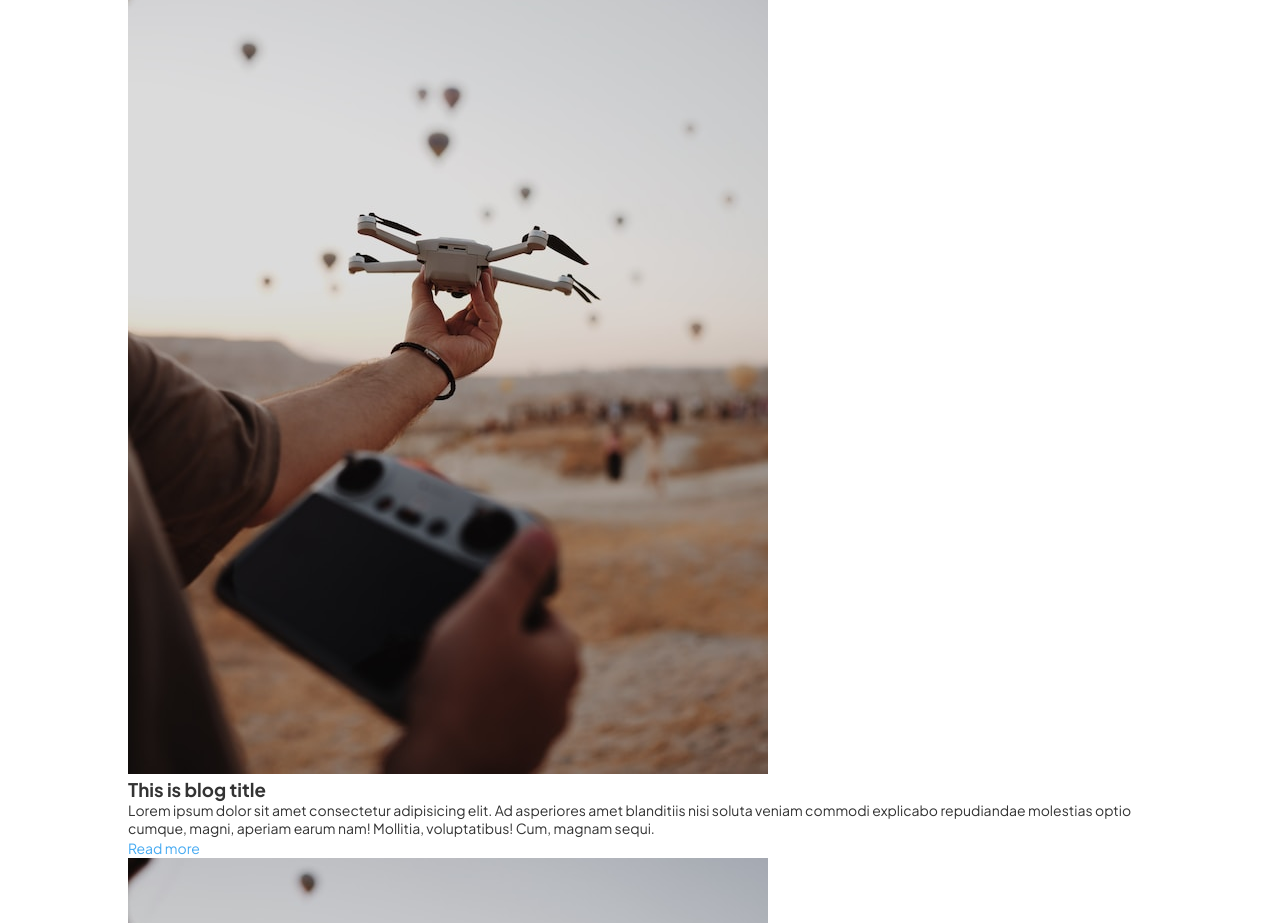
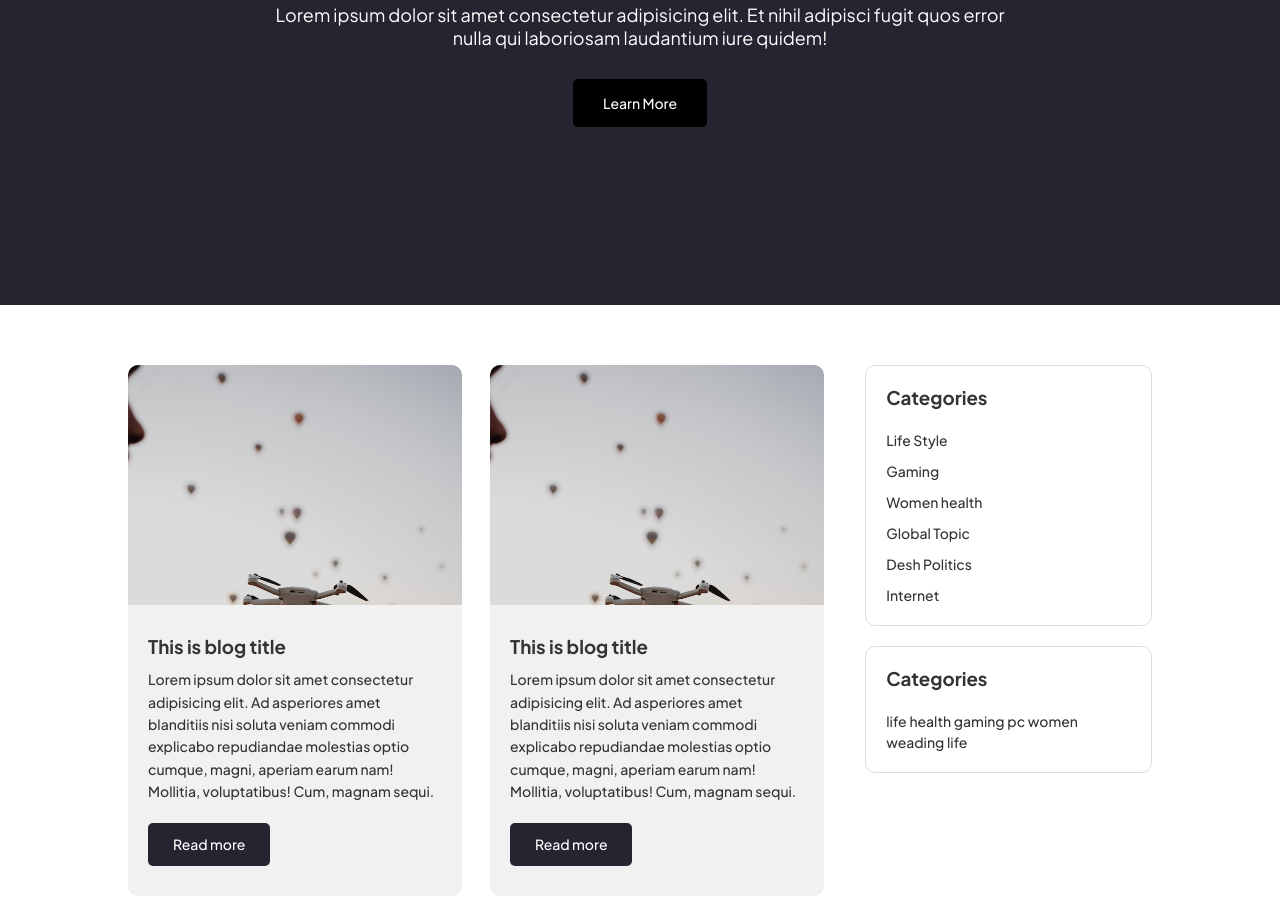
Before and after one commit to githubxiansaiful/simple-blog-page, a plain HTML site: page index.html in a window 1280 px wide. Shown: the part 322-1245 px from the top of the page. Drawn offline with Linux system fonts and the light colour scheme.

Commit message:
Added more blog and css

```diff
--- a/css/style.css
+++ b/css/style.css
@@ -8,9 +8,11 @@ a {
     text-decoration: none;
     color: #45aaf2;
     font-size: 14px;
+    font-weight: 500;
 }
 p {
     font-size: 14px;
+    font-weight: 500;
 }
 .container {
     max-width: 1080px;
@@ -24,7 +26,7 @@ footer {
     color: #fff;
     display: block;
     overflow: hidden;
-    padding: 40px 0 0 0;
+    padding: 60px 0 0 0;
 }
 .footer-column {
     width: 23.5%;
@@ -37,8 +39,8 @@ footer {
 }
 .copyright-text {
     text-align: center;
-    padding-top: 15px;
-    padding-bottom: 15px;
+    padding-top: 20px;
+    padding-bottom: 20px;
     display: block;
     overflow: hidden;
     border-top: 1px solid #ffffff31;
@@ -47,7 +49,7 @@ footer {
     position: relative;
     margin: auto;
     overflow: hidden;
-    margin-top: 30px;
+    margin-top: 50px;
 }
 .copyright-text p {
     color: #fff;
@@ -66,6 +68,17 @@ footer {
     max-width: 130px;
     filter: invert(1);
     margin-bottom: 15px;
+}
+.footer-column ul {
+    padding: 0;
+    list-style: none;
+}
+.footer-column ul li {
+    position: relative;
+    margin-bottom: 10px;
+}
+.footer-column ul li:last-child {
+    margin-bottom: 0;
 }
 header {
     padding: 20px 0;
@@ -93,3 +106,110 @@ header nav ul li a {
     color: #000;
     font-size: 16px;
 }
+.blog-area .blog-content {
+    width: 68%;
+    float: left;
+    overflow: hidden;
+    margin-right: 4%;
+}
+.blog-area .blog-sidebar {
+    width: 28%;
+    float: left;
+}
+.blog-sidebar .blog-widget {
+    padding: 20px;
+    border: 1px solid #ddd;
+    margin-bottom: 20px;
+    border-radius: 10px;
+}
+.blog-sidebar .blog-widget h3 {
+    padding-bottom: 20px;
+}
+.blog-sidebar .blog-widget ul {
+    padding: 0;
+    list-style: none;
+}
+.blog-sidebar .blog-widget ul li {
+    position: relative;
+    margin-bottom: 10px;
+}
+.blog-sidebar .blog-widget ul li:last-child {
+    margin-bottom: 0;
+}
+.blog-sidebar .blog-widget a {
+    color: #333;
+}
+article {
+    background: #f1f1f1;
+    width: 100%;
+    overflow: hidden;
+    margin-bottom: 30px;
+    border-radius: 10px;
+    width: 48%;
+    float: left;
+}
+article:nth-child(odd) {
+    margin-right: 4%;
+}
+article:last-child {
+    margin-bottom: 0 !important;
+}
+article .blog-image {
+    width: 100%;
+    height: 240px;
+    overflow: hidden;
+}
+article .blog-image img {
+    width: 100%;
+}
+article .article-content {
+    padding: 30px 20px;
+}
+.article-content h1 {
+    padding-bottom: 10px;
+}
+.article-content p {
+    margin-bottom: 20px;
+    line-height: 1.6;
+}
+.article-content .blog-readmore {
+    display: inline-block;
+    border-radius: 5px;
+    padding: 10px 25px;
+    background: #252532;
+    color: #fff;
+    line-height: 1.7em;
+    transition: .3s;
+}
+.hero-section {
+    display: flex;
+    background: #252532;
+    height: 70vh;
+}
+.hero-section .hero-custom-content {
+    text-align: center;
+}
+.hero-custom-content p {
+    max-width: 750px;
+    margin: 30px auto;
+    font-size: 18px;
+    color: #fff;
+    font-weight: 400;
+}
+.hero-custom-content h1 {
+    font-weight: bold;
+    font-size: 42px;
+    line-height: 1.2em;
+    color: #fff;
+}
+a.xs-btn {
+    border-radius: 5px;
+    padding: 15px 30px;
+    display: inline-block;
+    background: #000;
+    color: #fff;
+    transition: .3s;
+}
+.blog-area {
+    margin: 60px 0;
+}
--- a/index.html
+++ b/index.html
@@ -43,41 +43,45 @@
                         <div class="blog-image">
                             <img src="images/blog-image1.jpg" alt="">
                         </div>
+                        <!-- <div class="post-meta"></div> -->
+                        <div class="article-content">
                             <h1>This is blog title</h1>
                             <p>Lorem ipsum dolor sit amet consectetur adipisicing elit. Ad asperiores amet blanditiis nisi soluta veniam commodi explicabo repudiandae molestias optio cumque, magni, aperiam earum nam! Mollitia, voluptatibus! Cum, magnam sequi.</p>
                             <a href="#" class="blog-readmore">Read more</a>
+                        </div>
                     </article>
                     <article>
                         <div class="blog-image">
                             <img src="images/blog-image1.jpg" alt="">
                         </div>
+                        <!-- <div class="post-meta"></div> -->
+                        <div class="article-content">
                             <h1>This is blog title</h1>
                             <p>Lorem ipsum dolor sit amet consectetur adipisicing elit. Ad asperiores amet blanditiis nisi soluta veniam commodi explicabo repudiandae molestias optio cumque, magni, aperiam earum nam! Mollitia, voluptatibus! Cum, magnam sequi.</p>
                             <a href="#" class="blog-readmore">Read more</a>
+                        </div>
                     </article>
                     <article>
                         <div class="blog-image">
                             <img src="images/blog-image1.jpg" alt="">
                         </div>
+                        <!-- <div class="post-meta"></div> -->
+                        <div class="article-content">
                             <h1>This is blog title</h1>
                             <p>Lorem ipsum dolor sit amet consectetur adipisicing elit. Ad asperiores amet blanditiis nisi soluta veniam commodi explicabo repudiandae molestias optio cumque, magni, aperiam earum nam! Mollitia, voluptatibus! Cum, magnam sequi.</p>
                             <a href="#" class="blog-readmore">Read more</a>
+                        </div>
                     </article>
                     <article>
                         <div class="blog-image">
                             <img src="images/blog-image1.jpg" alt="">
                         </div>
+                        <!-- <div class="post-meta"></div> -->
+                        <div class="article-content">
                             <h1>This is blog title</h1>
                             <p>Lorem ipsum dolor sit amet consectetur adipisicing elit. Ad asperiores amet blanditiis nisi soluta veniam commodi explicabo repudiandae molestias optio cumque, magni, aperiam earum nam! Mollitia, voluptatibus! Cum, magnam sequi.</p>
                             <a href="#" class="blog-readmore">Read more</a>
-                    </article>
-                    <article>
-                        <div class="blog-image">
-                            <img src="images/blog-image1.jpg" alt="">
                         </div>
-                        <h1>This is blog title</h1>
-                        <p>Lorem ipsum dolor sit amet consectetur adipisicing elit. Ad asperiores amet blanditiis nisi soluta veniam commodi explicabo repudiandae molestias optio cumque, magni, aperiam earum nam! Mollitia, voluptatibus! Cum, magnam sequi.</p>
-                        <a href="#" class="blog-readmore">Read more</a>
                     </article>
                 </div>
                 <div class="blog-sidebar">
```
Lines whose indentation alone changed are shown as unchanged.
